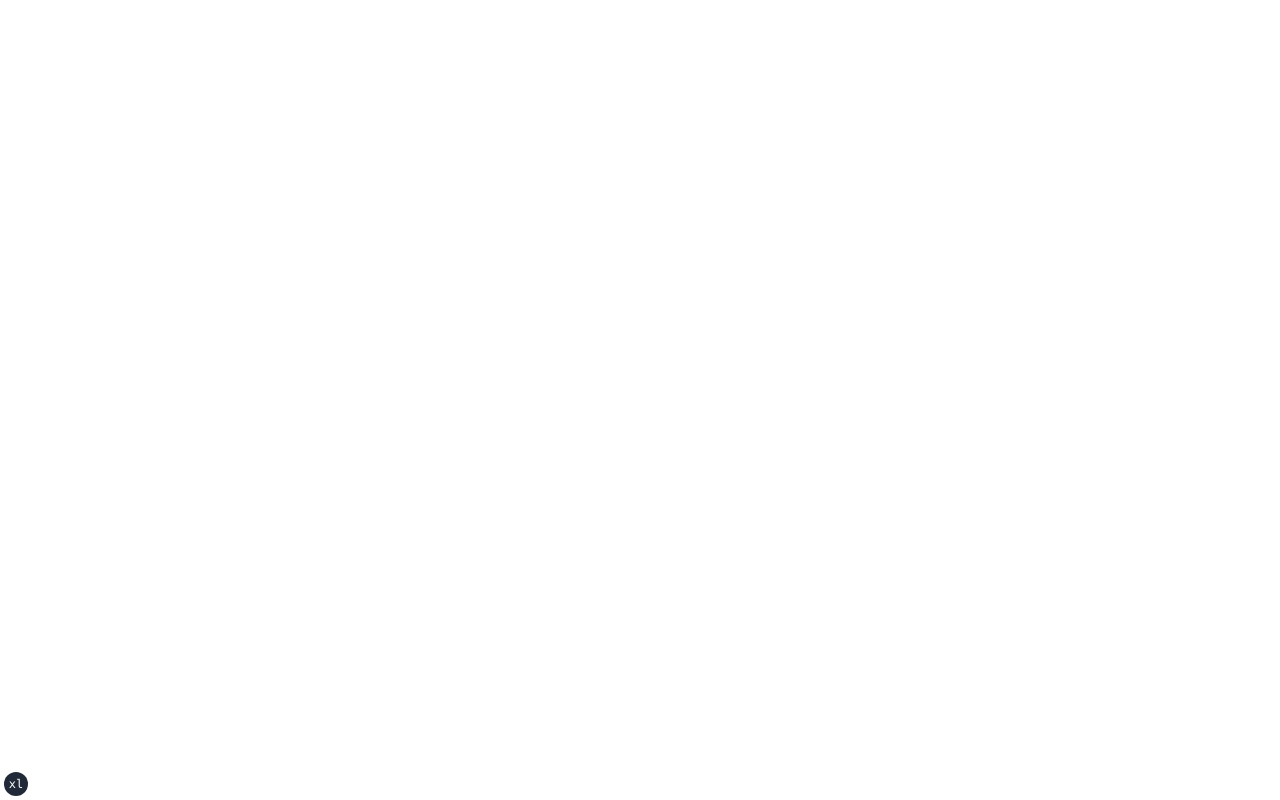
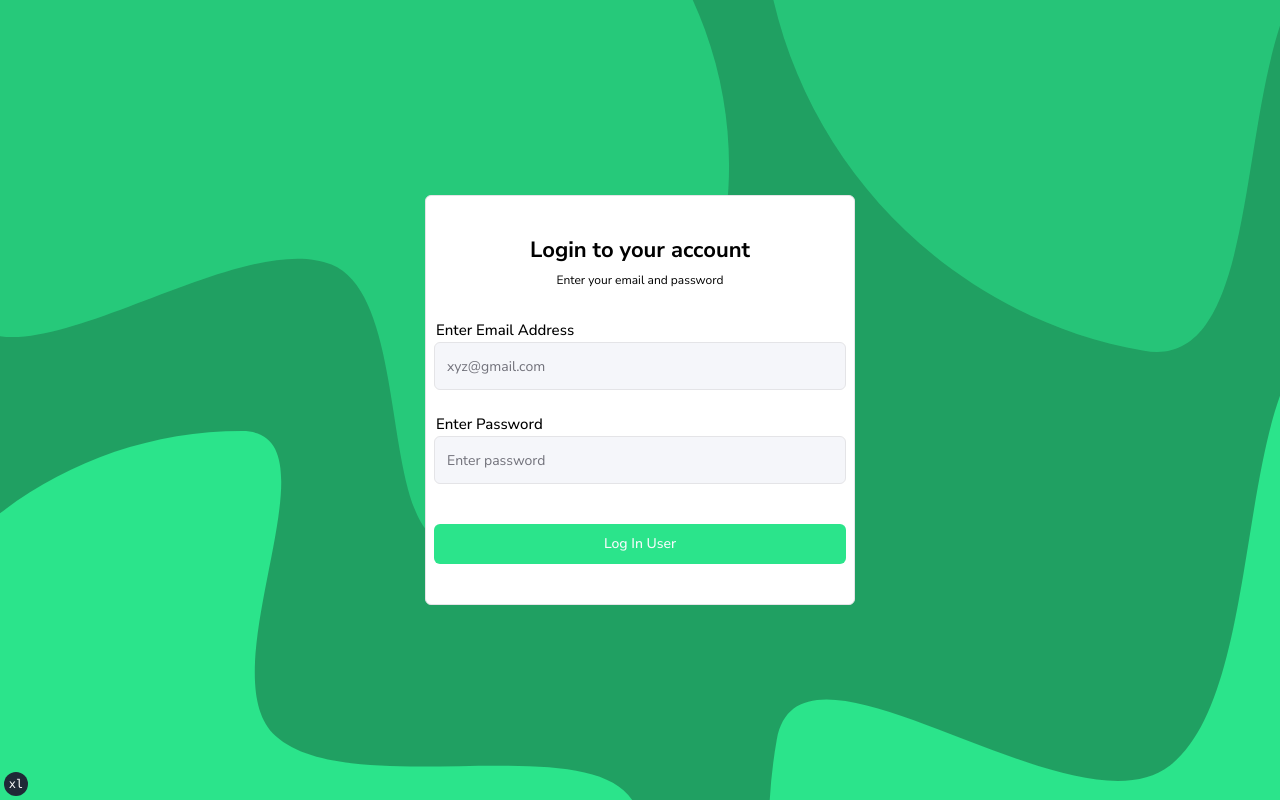
Before and after one commit to OlusanyaAyomide/proNext, a React (Vite) app: page /admin/auth/login in a window 1280 px wide. Before the commit this address had no page. Built offline with nearby package versions, Linux system fonts and the light colour scheme; what tailwindcss-animation-delay would draw is missing.

Commit message:
'3pagespush'

```diff
--- a/src/App.tsx
+++ b/src/App.tsx
@@ -6,6 +6,9 @@ import Dashboard from './pages/Dashboard'
 import Forms from './pages/Forms'
 import Users from './pages/Users'
 import AddUser from './pages/AddUser'
+import Auth from './components/authLayout/Auth'
+import LogIn from './components/authLayout/LogIn'
+import ResetPassword from './components/authLayout/ResetPassword'
 
 export default function App() {
   return (
@@ -17,6 +20,10 @@ export default function App() {
         <Route path='/admin/forms' element={<Forms/>}/>
         <Route path='/admin/users' element={<Users/>}/>
         <Route path='/admin/users/add' element={<AddUser/>}/>
+        <Route path='/admin/auth/login' element={<LogIn/>}/>
+        <Route path='/admin/auth/reset-password' element={<ResetPassword/>}/>
+        <Route path='*' element={<div className='section-header h-screen grid place-content-center'>In Development</div>}/>
+        {/* <Route path='/admin/auth' element={<Auth/>}/> */}
       </Routes>
   </BrowserRouter>
   )
--- /dev/null
+++ b/src/components/authLayout/Auth.tsx
@@ -0,0 +1,11 @@
+import React from 'react'
+
+export default function Auth({children}:{children:React.ReactNode}) {
+  return (
+    <div className='min-h-screen bg-cover px-2 sm:px-3  flex-center justify-center bg-[url("/authbg.svg")]'>
+        <div className="card  py-10 w-full max-w-[430px]">
+            {children}
+        </div>
+    </div>
+  )
+}
--- /dev/null
+++ b/src/components/authLayout/LogIn.tsx
@@ -0,0 +1,50 @@
+import React from 'react'
+import Auth from './Auth'
+import { Button } from '../ui/button';
+import { yupResolver } from "@hookform/resolvers/yup"
+import { useForm ,SubmitHandler} from 'react-hook-form';
+import { ILogIn, loginSchema } from '../../hooks/validation';
+import UserInput from '../users/add/UserInput';
+import { useNavigate } from 'react-router-dom';
+
+
+export default function LogIn() {
+    const navigate = useNavigate()
+    const {register,handleSubmit,formState:{errors},setValue} = useForm<ILogIn>(
+    {resolver:yupResolver(loginSchema)}
+    )
+    // const his
+
+    const onSubmit:SubmitHandler<ILogIn>= async (data)=>{
+        console.log(data)
+        navigate("/admin/dashboard")
+    }
+    return (
+        <Auth>
+            <form onSubmit={handleSubmit(onSubmit)} >
+            <h1 className="section-header mb-2 text-center">Login to your account</h1>
+            <h3 className="text-xs text-center mb-8">Enter your email and password</h3>
+                <UserInput
+                    name='email'
+                    placeholder='xyz@gmail.com'
+                    register={register}
+                    type='email'
+                    error={errors.email?.message}
+                    className=''
+                    title='Enter Email Address'
+                />
+                <UserInput
+                    name='password'
+                    placeholder='Enter password'
+                    register={register}
+                    error={errors.password?.message}
+                    className=''
+                    title='Enter Password'
+                    type="password"
+                />
+                <Button className='mt-10 rounded-md block mx-auto w-full px-10'>Log In User</Button>
+            </form>
+
+        </Auth>
+  )
+}
--- /dev/null
+++ b/src/components/authLayout/ResetPassword.tsx
@@ -0,0 +1,41 @@
+import React from 'react'
+import Auth from './Auth'
+import { Button } from '../ui/button';
+import { yupResolver } from "@hookform/resolvers/yup"
+import { useForm ,SubmitHandler} from 'react-hook-form';
+import { ILogIn,resetSchema} from '../../hooks/validation';
+import UserInput from '../users/add/UserInput';
+import { Link } from 'react-router-dom';
+
+export default function ResetPassword() {
+    const {register,handleSubmit,formState:{errors},setValue} = useForm<{email:string}>(
+    {resolver:yupResolver(resetSchema)}
+    )
+
+    const onSubmit:SubmitHandler<{email:string}>= async (data)=>{
+        console.log(data)
+    }
+    return (
+        <Auth>
+            <form onSubmit={handleSubmit(onSubmit)} >
+            <h1 className="section-header mb-2 text-center">Reset Your Password</h1>
+            <h3 className="text-xs text-center mb-8">Please enter your email to reset your password</h3>
+                <UserInput
+                    name='email'
+                    placeholder='xyz@gmail.com'
+                    register={register}
+                    type='email'
+                    error={errors.email?.message}
+                    className=''
+                    title='Enter Email Address'
+                />
+                <Button className='mt-10 rounded-md block mx-auto w-full px-10'>Reset Password</Button>
+                <h1 className="my-3 text-center font-bold">or</h1>
+                <Link to={"/admin/auth/login"}>
+                    <Button variant={"outline"} className='rounded-md max-w-[250px] w-full mx-auto block'>Sign In</Button>
+                </Link>
+            </form>
+
+        </Auth>
+  )
+}
--- a/src/components/landing/Services.tsx
+++ b/src/components/landing/Services.tsx
@@ -2,6 +2,7 @@ import React from 'react'
 import { _mockServices } from '../../util/constants'
 import { Button } from '../ui/button'
 import { Svgs } from '../../util/svgs'
+import TriggerView from '../util-component/TriggerView'
 
 export default function Services() {
   return (
@@ -20,10 +21,13 @@ export default function Services() {
 
                 </div>
             ))}
-            <Button className='mx-auto items-center px-6 hover:bg-pro-blue   flex bg-pro-blue'>
-                <span>Load More Services</span>
-                <Svgs.DownloadSvg className='ml-4'/>
-            </Button>
+            <TriggerView side='up' className='w-fit mx-auto'  >
+                <Button className='mx-auto items-center px-6 hover:bg-pro-blue   flex bg-pro-blue'>
+                    <span>Load More Services</span>
+                    <Svgs.DownloadSvg className='ml-4'/>
+                </Button>
+            </TriggerView>
+
         </div>
     </div>
   )
--- a/src/components/layout/Layout.tsx
+++ b/src/components/layout/Layout.tsx
@@ -12,7 +12,7 @@ export default function Layout({children}:{children:React.ReactNode}) {
                     <SideLinks/>
                 </div>
             </div>
-            <div className="px-2 grow lg:px-3 min-h-[180vh]">
+            <div className="px-2 grow lg:px-3 pb-3">
                 {children}
             </div>
         </div>
--- a/src/components/users/add/UserAdd.tsx
+++ b/src/components/users/add/UserAdd.tsx
@@ -1,4 +1,4 @@
-import React, { useState } from 'react'
+import React, { useRef, useState } from 'react'
 import { Svgs } from '../../../util/svgs'
 import { Button } from '../../ui/button'
 import { yupResolver } from "@hookform/resolvers/yup"
@@ -9,16 +9,33 @@ import { Select, SelectGroup, SelectTrigger,SelectContent, SelectValue, SelectIt
 import { Popover, PopoverContent, PopoverTrigger } from '../../ui/popover';
 import { Calendar } from '../../ui/calendar';
 import { Textarea } from '../../ui/textarea';
+import { Avatar,AvatarFallback, AvatarImage } from '../../ui/avatar';
 
 
 export default function UserAdd() {
     const [file,setFile] = useState<File | null>(null)
     const [url,setUrl] = useState("")
     const [date, setDate] = useState<Date | undefined>(new Date())
+    const ref = useRef<HTMLInputElement>(null)
 
-  const {register,handleSubmit,getValues,formState:{errors},setValue} = useForm<INewUserSchema>(
+  const {register,handleSubmit,formState:{errors},setValue} = useForm<INewUserSchema>(
     {resolver:yupResolver(newUserSchema)}
     )
+
+    const handleUpload = (e: React.ChangeEvent<HTMLInputElement>)=>{
+        const file = e.target.files && e.target.files[0];
+        if(!file){return}
+
+        const reader = new FileReader();
+        reader.readAsDataURL(file)
+        console.log("out")
+        reader.onloadend=()=>{
+            console.log("in here")
+            const imageData = reader.result as string
+            setUrl(imageData)
+            setFile(file)
+        }
+    }
 
 
     const onSubmit:SubmitHandler<INewUserSchema>= async (data)=>{
@@ -30,10 +47,19 @@ export default function UserAdd() {
         <h1 className="pl-2 section-header">Add User</h1>
         <div className="mt-4 card px-2">
             <div className="w-fit mx-auto">
-                <div className="mx-auto h-20 w-20 grid rounded-full bg-offwhite place-items-center">
-                    <Svgs.CameraSvg/>
-                </div>
-                <Button variant={"ghost"} className='block mx-auto mt-3'>Upload Photo</Button>
+                {(url && file)?
+                    <Avatar className='h-24 border shrink-0 w-24 overflow-hidden relative'>
+                        <AvatarFallback>ND</AvatarFallback>
+                        <AvatarImage className='object-cover' src={url}/>
+                    </Avatar>
+                    :
+                    <div className="mx-auto h-24 w-24 grid rounded-full bg-offwhite place-items-center">
+                        <Svgs.CameraSvg/>
+                    </div>
+                    }
+
+                <Button onClick={()=>ref.current?.click()} variant={"ghost"} className='block mx-auto mt-3'>Upload Photo</Button>
+                <input  className='hidden' accept="image/*" onChange={handleUpload} ref={ref} type="file"/>
             </div>
             <form onSubmit={handleSubmit(onSubmit)} className="mt-4 flex-center max-w-[800px] mx-auto flex-wrap">
             <UserInput
--- a/src/components/util-component/TriggerView.tsx
+++ b/src/components/util-component/TriggerView.tsx
@@ -14,8 +14,8 @@ const animate = {
     up:"animate-fadeup"
 }
 export default function TriggerView({children,className,triggerOnce=true,side}:ITriggerView) {
-    const {ref,inView,entry} = useInView({threshold:0.25
-        ,triggerOnce})
+    const {ref,inView,entry} = useInView({threshold:0.3
+        ,triggerOnce,delay:0.5})
     return (
     <div className={cn(`opacity-0  ${(entry && inView)?`opacity-100 ${animate[side]}`:""}`,className)} ref={ref}>
         {children}
--- a/src/hooks/validation.ts
+++ b/src/hooks/validation.ts
@@ -10,6 +10,10 @@ export interface INewUserSchema{
     address:string
 }
 
+export interface ILogIn{
+    email:string
+    password:string
+}
 
 export const newUserSchema:yup.ObjectSchema<INewUserSchema>= yup.object({
     firstName:yup.string().required(),
@@ -19,4 +23,15 @@ export const newUserSchema:yup.ObjectSchema<INewUserSchema>= yup.object({
     phoneNumber: yup.string().matches(/^[0-9]*$/, 'Phone number must contain only digits').max(12).required(),
     gender:yup.string().required(),
     address:yup.string().required()
+
 })
+
+
+export const loginSchema:yup.ObjectSchema<ILogIn>=yup.object({
+    email:yup.string().email().required(),
+    password:yup.string().required()
+})
+
+export const resetSchema:yup.ObjectSchema<{email:string}>=yup.object({
+    email:yup.string().email().required()
+})
--- a/tailwind.config.js
+++ b/tailwind.config.js
@@ -67,6 +67,20 @@ module.exports = {
         sm: "calc(var(--radius) - 4px)",
       },
       keyframes: {
+        "rotate-star":{
+          "0%":{
+            transform:"translateX(160px) rotate(360deg)",
+            opacity:0,
+          },
+          "20%":{
+            transform:"translateX(0px) rotate(0deg)",
+            opacity:1
+          },
+          "100%":{
+            transform:"translateX(0px) rotate(0deg)",
+            opacity:1
+          }
+        },
         "accordion-down": {
           from: { height: "0" },
           to: { height: "var(--radix-accordion-content-height)" },
@@ -118,9 +132,10 @@ module.exports = {
         "accordion-down": "accordion-down 0.2s ease-out",
         "accordion-up": "accordion-up 0.2s ease-out",
         movebg:"moveBg 30s linear infinite",
-        fadeup:"fadeUp 0.5s linear 1",
-        faderight:"fadeRight 0.5s linear 1",
-        fadeleft:"fadeLeft 0.5s linear 1"
+        fadeup:"fadeUp 1.2s linear 1",
+        faderight:"fadeRight 1s linear 1",
+        fadeleft:"fadeLeft 1s linear 1",
+        star:"rotate-star 5s linear 10"
       },
       screens:{
         xs:"340px",
```
Also changed, not shown: src/components/landing/Hero.tsx (+7 -1 lines), src/components/landing/HowItWorks.tsx (+8 -4 lines), public/authbg.png (added), public/authbg.svg (added).
